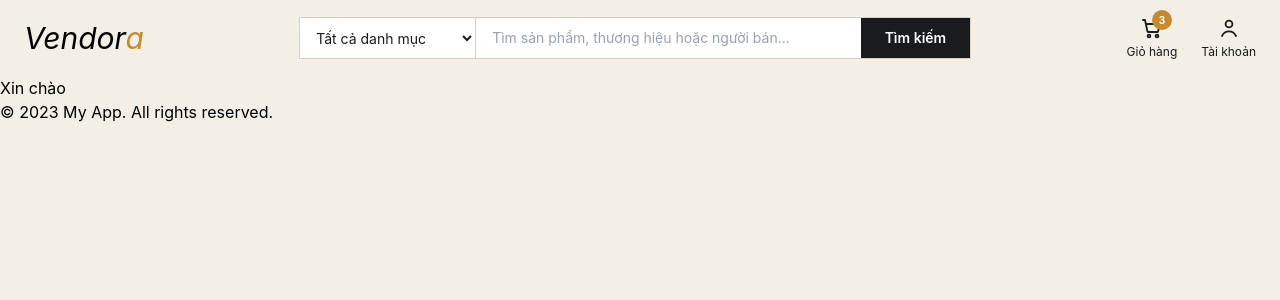
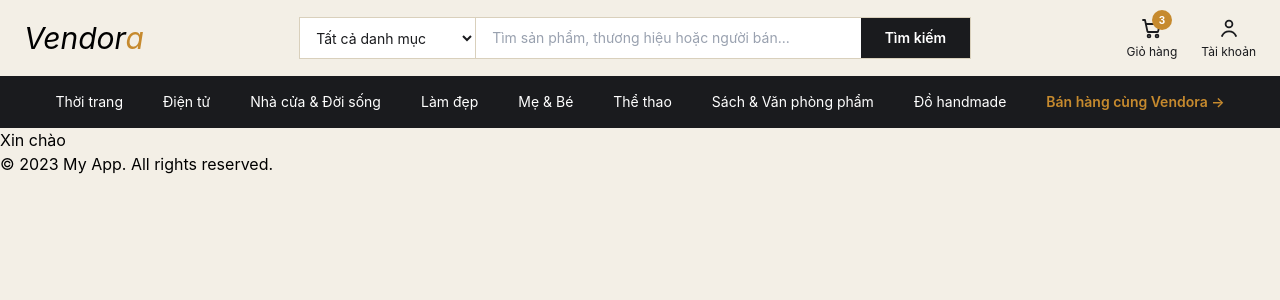
Before and after one commit to WitchKing2003/Vendora, a React (Vite) app: page / in a window 1280 px wide. Shown: the top 300 px of the page. Built offline with nearby package versions, Linux system fonts and the light colour scheme.

Commit message:
feat: add mutiple category

```diff
--- a/src/index.css
+++ b/src/index.css
@@ -7,6 +7,7 @@
     --color-gold: #C68A2E;
     --color-gold-deep: #9C6B1F;
     --color-teal: #2C4A43;
+    --color-teal-light: #9DB8B2;
     --color-line: #D9D0BC;
 }
 
@@ -29,3 +30,11 @@
 body {
     background-color: var(--paper);
 }
+
+/* Hide horizontal scrollbar on the category strip while keeping it scrollable */
+.no-scrollbar {
+    scrollbar-width: none;
+}
+.no-scrollbar::-webkit-scrollbar {
+    display: none;
+}
--- a/src/locales/en/translationEn.json
+++ b/src/locales/en/translationEn.json
@@ -14,6 +14,79 @@
         "signIn": "Sign in",
         "signUp": "Sign up"
     },
+    "category": {
+        "sellWithVendora": "Sell with Vendora",
+        "fashion": {
+            "label": "Fashion",
+            "items": {
+                "men": "Men",
+                "women": "Women",
+                "clothesShoes": "Clothes & Shoes",
+                "hats": "Hats",
+                "accessories": "Accessories"
+            }
+        },
+        "electronics": {
+            "label": "Electronics",
+            "items": {
+                "phones": "Phones",
+                "laptops": "Laptops",
+                "audio": "Headphones & Speakers",
+                "accessories": "Electronics Accessories"
+            }
+        },
+        "homeLiving": {
+            "label": "Home & Living",
+            "items": {
+                "furniture": "Furniture",
+                "kitchen": "Kitchen",
+                "decor": "Decor",
+                "bedding": "Bedding"
+            }
+        },
+        "beauty": {
+            "label": "Beauty",
+            "items": {
+                "skincare": "Skincare",
+                "makeup": "Makeup",
+                "fragrance": "Fragrance"
+            }
+        },
+        "motherBaby": {
+            "label": "Mother & Baby",
+            "items": {
+                "diapers": "Diapers & Wipes",
+                "formula": "Formula Milk",
+                "toys": "Toys",
+                "clothes": "Kids Clothes"
+            }
+        },
+        "sports": {
+            "label": "Sports",
+            "items": {
+                "gym": "Gym & Yoga",
+                "football": "Football",
+                "bicycle": "Bicycle",
+                "swimming": "Swimming"
+            }
+        },
+        "booksOffice": {
+            "label": "Books & Stationery",
+            "items": {
+                "books": "Books",
+                "stationery": "Stationery",
+                "schoolSupplies": "School Supplies"
+            }
+        },
+        "handmade": {
+            "label": "Handmade",
+            "items": {
+                "decor": "Handmade Decor",
+                "jewelry": "Jewelry",
+                "gifts": "Gifts"
+            }
+        }
+    },
     "welcome": "Hello",
     "home": "Home",
     "about": "About",
--- a/src/locales/vi/translationVi.json
+++ b/src/locales/vi/translationVi.json
@@ -14,6 +14,79 @@
         "signIn": "Đăng nhập",
         "signUp": "Đăng ký"
     },
+    "category": {
+        "sellWithVendora": "Bán hàng cùng Vendora",
+        "fashion": {
+            "label": "Thời trang",
+            "items": {
+                "men": "Thời trang nam",
+                "women": "Thời trang nữ",
+                "clothesShoes": "Quần áo, giày dép",
+                "hats": "Mũ, nón",
+                "accessories": "Phụ kiện đi kèm"
+            }
+        },
+        "electronics": {
+            "label": "Điện tử",
+            "items": {
+                "phones": "Điện thoại",
+                "laptops": "Laptop",
+                "audio": "Tai nghe, loa",
+                "accessories": "Phụ kiện điện tử"
+            }
+        },
+        "homeLiving": {
+            "label": "Nhà cửa & Đời sống",
+            "items": {
+                "furniture": "Nội thất",
+                "kitchen": "Nhà bếp",
+                "decor": "Trang trí",
+                "bedding": "Chăn ga, nệm"
+            }
+        },
+        "beauty": {
+            "label": "Làm đẹp",
+            "items": {
+                "skincare": "Chăm sóc da",
+                "makeup": "Trang điểm",
+                "fragrance": "Nước hoa"
+            }
+        },
+        "motherBaby": {
+            "label": "Mẹ & Bé",
+            "items": {
+                "diapers": "Tã, khăn ướt",
+                "formula": "Sữa bột",
+                "toys": "Đồ chơi",
+                "clothes": "Quần áo trẻ em"
+            }
+        },
+        "sports": {
+            "label": "Thể thao",
+            "items": {
+                "gym": "Gym, yoga",
+                "football": "Bóng đá",
+                "bicycle": "Xe đạp",
+                "swimming": "Bơi lội"
+            }
+        },
+        "booksOffice": {
+            "label": "Sách & Văn phòng phẩm",
+            "items": {
+                "books": "Sách",
+                "stationery": "Văn phòng phẩm",
+                "schoolSupplies": "Đồ dùng học tập"
+            }
+        },
+        "handmade": {
+            "label": "Đồ handmade",
+            "items": {
+                "decor": "Trang trí handmade",
+                "jewelry": "Trang sức",
+                "gifts": "Quà tặng"
+            }
+        }
+    },
     "welcome": "Xin chào",
     "home": "Trang chủ",
     "about": "Giới thiệu",
--- /dev/null
+++ b/src/pages/components/Home/Header/CategoryBar.tsx
@@ -0,0 +1,163 @@
+import { useRef, useState } from "react";
+import { useTranslation } from "react-i18next";
+
+interface SubItem {
+  key: string;
+}
+
+interface Category {
+  id: string;
+  labelKey: string;
+  subs: SubItem[] | null;
+}
+
+const CATEGORIES: Category[] = [
+  { id: "fashion", labelKey: "category.fashion.label", subs: [
+    { key: "men" },
+    { key: "women" },
+    { key: "clothesShoes" },
+    { key: "hats" },
+    { key: "accessories" },
+  ] },
+  { id: "electronics", labelKey: "category.electronics.label", subs: [
+    { key: "phones" },
+    { key: "laptops" },
+    { key: "audio" },
+    { key: "accessories" },
+  ] },
+  { id: "homeLiving", labelKey: "category.homeLiving.label", subs: [
+    { key: "furniture" },
+    { key: "kitchen" },
+    { key: "decor" },
+    { key: "bedding" },
+  ] },
+  { id: "beauty", labelKey: "category.beauty.label", subs: [
+    { key: "skincare" },
+    { key: "makeup" },
+    { key: "fragrance" },
+  ] },
+  { id: "motherBaby", labelKey: "category.motherBaby.label", subs: [
+    { key: "diapers" },
+    { key: "formula" },
+    { key: "toys" },
+    { key: "clothes" },
+  ] },
+  { id: "sports", labelKey: "category.sports.label", subs: [
+    { key: "gym" },
+    { key: "football" },
+    { key: "bicycle" },
+    { key: "swimming" },
+  ] },
+  { id: "booksOffice", labelKey: "category.booksOffice.label", subs: [
+    { key: "books" },
+    { key: "stationery" },
+    { key: "schoolSupplies" },
+  ] },
+  { id: "handmade", labelKey: "category.handmade.label", subs: [
+    { key: "decor" },
+    { key: "jewelry" },
+    { key: "gifts" },
+  ] },
+];
+
+const PANEL_WIDTH = 224; // w-56
+
+interface Hovered {
+  id: string;
+  left: number;
+  width: number;
+  hasSubs: boolean;
+}
+
+const CategoryBar = () => {
+  const { t } = useTranslation();
+  const barRef = useRef<HTMLDivElement>(null);
+  const [hovered, setHovered] = useState<Hovered | null>(null);
+
+  const handleItemEnter = (catId: string, hasSubs: boolean) => (e: React.MouseEvent<HTMLElement>) => {
+    const bar = barRef.current;
+    const item = e.currentTarget;
+    if (!bar) return;
+    const barRect = bar.getBoundingClientRect();
+    const itemRect = item.getBoundingClientRect();
+    setHovered({
+      id: catId,
+      left: itemRect.left - barRect.left,
+      width: itemRect.width,
+      hasSubs,
+    });
+  };
+
+  const hoveredCat = hovered ? CATEGORIES.find((c) => c.id === hovered.id) : null;
+
+  const panelLeft = (() => {
+    if (!hovered) return 0;
+    const barWidth = barRef.current?.getBoundingClientRect().width ?? 0;
+    const center = hovered.left + hovered.width / 2;
+    const half = PANEL_WIDTH / 2;
+    return Math.min(Math.max(center, half + 8), Math.max(barWidth - half - 8, half + 8));
+  })();
+
+  return (
+    <div
+      ref={barRef}
+      className="relative bg-ink text-white"
+      onMouseLeave={() => setHovered(null)}
+    >
+      <div className="flex flex-wrap items-center justify-start gap-x-8 gap-y-1 px-6 py-3 whitespace-nowrap lg:justify-center lg:gap-x-10">
+        {CATEGORIES.map((cat) => (
+          <button
+            key={cat.id}
+            type="button"
+            onMouseEnter={handleItemEnter(cat.id, !!cat.subs)}
+            className={`block py-1 text-sm transition-colors ${
+              hovered?.id === cat.id ? "text-gold" : "text-white hover:text-gold"
+            }`}
+          >
+            {t(cat.labelKey)}
+          </button>
+        ))}
+
+        <button
+          type="button"
+          onMouseEnter={handleItemEnter("sell", false)}
+          className={`block py-1 text-sm font-semibold transition-colors ${
+            hovered?.id === "sell" ? "text-gold-deep" : "text-gold hover:text-gold-deep"
+          }`}
+        >
+          {t("category.sellWithVendora")} <span aria-hidden>→</span>
+        </button>
+      </div>
+
+      {hovered && (
+        <span
+          className="absolute bottom-0 h-[3px] bg-teal-light transition-none"
+          style={{ left: hovered.left, width: hovered.width }}
+        />
+      )}
+
+      {hoveredCat?.subs && (
+        <div
+          className="absolute top-full z-30 border-t border-line bg-white py-2 text-ink shadow-xl"
+          style={{
+            width: PANEL_WIDTH,
+            left: panelLeft,
+            transform: "translateX(-50%)",
+          }}
+        >
+          {hoveredCat.subs.map((sub) => (
+            <button
+              key={sub.key}
+              type="button"
+              className="block w-full px-4 py-2 text-left text-sm text-ink transition-colors hover:bg-paper-2 hover:text-gold-deep"
+            >
+              {t(`category.${hoveredCat.id}.items.${sub.key}`)}
+            </button>
+          ))}
+        </div>
+      )}
+    </div>
+  );
+};
+
+export default CategoryBar;
--- a/src/pages/components/Home/Header/HeaderPage.tsx
+++ b/src/pages/components/Home/Header/HeaderPage.tsx
@@ -1,6 +1,7 @@
 import { useState } from "react";
 import { useTranslation } from "react-i18next";
 import InputCustom from "../../../../components/InputComponent/InputCustom";
+import CategoryBar from "./CategoryBar";
 
 const CART_ITEM_COUNT = 3;
 
@@ -9,6 +10,7 @@ const HeaderPage = () => {
   const [accountOpen, setAccountOpen] = useState(false);
 
   return (
+    <header>
     <div className="flex items-center gap-4 px-4 py-4 lg:gap-8 lg:px-6">
       <div className="shrink-0">
         <p className="text-3xl italic">
@@ -135,6 +137,8 @@ const HeaderPage = () => {
         </div>
       </div>
     </div>
+    <CategoryBar />
+    </header>
   );
 };
 
```
Also changed, not shown: 1 other file (tests, documents, lock files or other folders).
